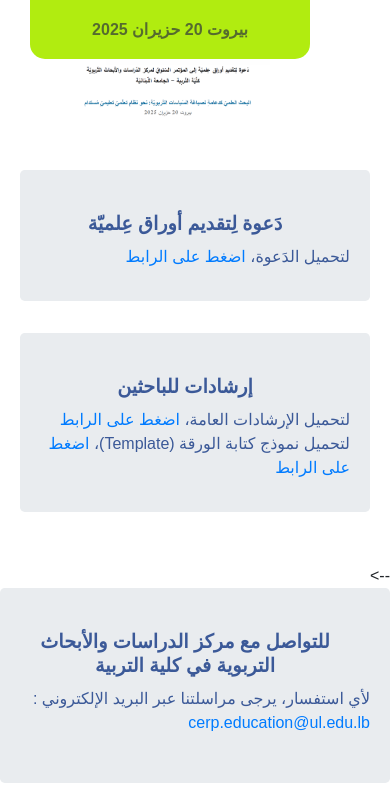
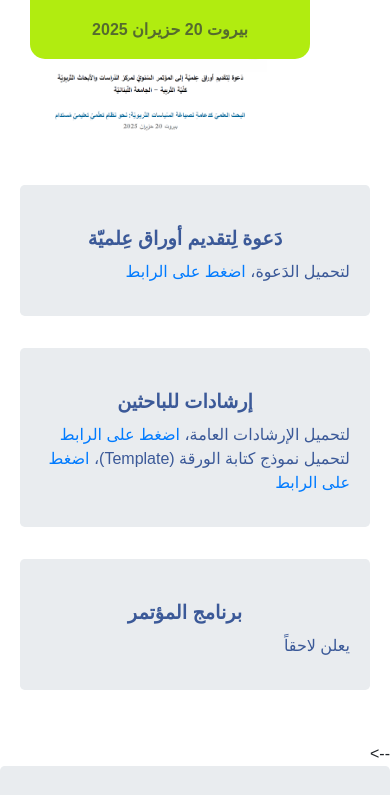
Before and after one commit to gilbertsawma/EducationalPolicies, a plain HTML site: page index.html in a window 390 px wide. Shown: the part 224-1019 px from the top of the page. Drawn offline with nearby package versions, Linux system fonts and the light colour scheme.

Commit message:
Add files via upload

```diff
--- a/index.html
+++ b/index.html
@@ -64,7 +64,7 @@
               التربية</a></div>
         </div>
       </div> -->
-      <!-- <div class="menu-item"><a href="#program">برنامج المؤتمر </a></div> -->
+      <div class="menu-item"><a href="#program">برنامج المؤتمر </a></div>
       <!-- <div class="menu-item"><a href="#papers">أوراق المؤتمر</a>
         <div class="submenu">
           <div class="submenu-item"><a href="#authors">حسب اسم الباحث</a></div>
@@ -142,12 +142,13 @@
             style="width:100%; height:1300px; border:none;"></iframe>
         </div>
       </div> -->
-<!--       <div id="program" class="jumbotron container section">
+      <div id="program" class="jumbotron container section">
         <h2>برنامج المؤتمر</h2>
-        لتحميل البرنامج، <a href="./البرنامج الكامل للمؤتمر السنوي لمركز الابحاث -كلية التربية 2024.pdf"
-          target="_blank">اضغط على الرابط</a>
+        يعلن لاحقاً
+        <!-- لتحميل البرنامج، <a href="./البرنامج الكامل للمؤتمر السنوي لمركز الابحاث -كلية التربية 2024.pdf"
+          target="_blank">اضغط على الرابط</a> -->
 
-      </div> -->
+      </div>
 
 
       <!-- <div id="papers" class="container section ">
--- a/styles.css
+++ b/styles.css
@@ -236,7 +236,7 @@ body {
 }
 
 #home img {
-    width: 70%;
+    width: 80%;
     margin-left: auto;
     margin-right: auto;
     display: block;
@@ -419,7 +419,7 @@ main img {
 
     }
     #home img {
-        width: 70%;
+        width: 80%;
         margin-left: auto;
         margin-right: 80px;
         display: block;
```
Also changed, not shown: 1 other file.
